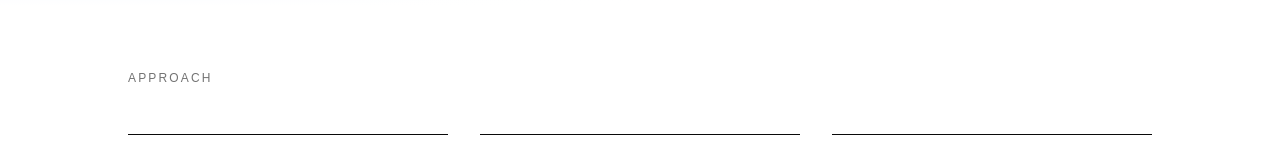
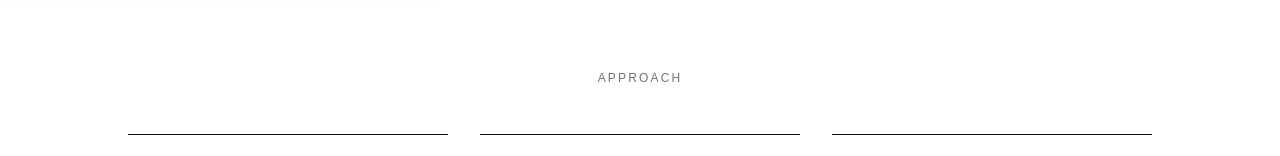
Before and after one commit to AI-RE-Consulting/ten-ventra-website, a Next.js app: page / in a window 1280 px wide. Shown: the part 794-950 px from the top of the page. Built offline with nearby package versions, Linux system fonts and the light colour scheme; a web font is replaced by a local one.

Commit message:
style(approach): center the section label

```diff
--- a/src/components/sections/approach.tsx
+++ b/src/components/sections/approach.tsx
@@ -9,7 +9,7 @@
     >
       <div className="max-w-5xl mx-auto">
         <Reveal>
-          <p className="font-mono text-xs uppercase tracking-[0.18em] text-muted-foreground mb-12">
+          <p className="font-mono text-xs uppercase tracking-[0.18em] text-muted-foreground mb-12 text-center">
             Approach
           </p>
         </Reveal>
```
